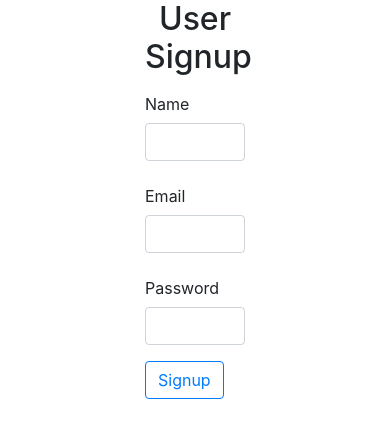
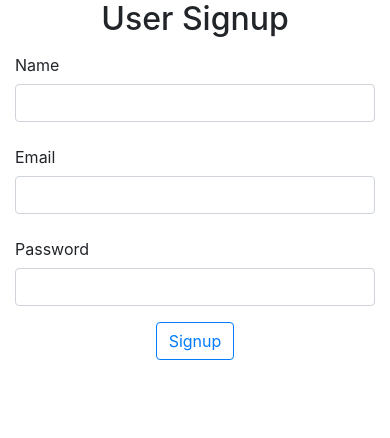
Before and after one commit to sARfY7/bookmyshow-clone, a Flask app: page /user/signup in a window 390 px wide. Shown: the part 56-494 px from the top of the page. Run offline with Flask 2, Linux system fonts and the light colour scheme; some libraries are stand-ins or nearby versions.

Commit message:
made responsive

```diff
--- a/bookmyshow/templates/login.html
+++ b/bookmyshow/templates/login.html
@@ -3,7 +3,7 @@
 <form action="" method="POST">
   <div class="container-fluid">
     <div class="row justify-content-center">
-      <div class="col-4">
+      <div class="col-12 col-md-4">
         {% with messages = get_flashed_messages(with_categories=true) %}
           {% if messages %}
             {% for category, message in messages %}
@@ -41,7 +41,7 @@
             {{ form.password(class="form-control") }}
           {% endif %}
         </div>
-        <div class="form-group">
+        <div class="form-group text-center">
           {{ form.submit(class="btn btn-outline-primary") }}
         </div>
       </div>
--- a/bookmyshow/templates/signup.html
+++ b/bookmyshow/templates/signup.html
@@ -3,7 +3,7 @@
 <form action="" method="POST">
   <div class="container-fluid">
     <div class="row justify-content-center">
-      <div class="col-4">
+      <div class="col-12 col-md-4">
         {% with messages = get_flashed_messages(with_categories=true) %}
           {% if messages %}
             {% for category, message in messages %}
@@ -54,7 +54,7 @@
             {{ form.password(class="form-control") }}
           {% endif %}
         </div>
-        <div class="form-group">
+        <div class="form-group text-center">
           {{ form.submit(class="btn btn-outline-primary") }}
         </div>
       </div>
--- a/bookmyshow/templates/theatre/signup.html
+++ b/bookmyshow/templates/theatre/signup.html
@@ -3,7 +3,7 @@
 <form action="" method="POST">
   <div class="container-fluid">
     <div class="row justify-content-center">
-      <div class="col-4">
+      <div class="col-12 col-md-4">
         {% with messages = get_flashed_messages(with_categories=true) %}
           {% if messages %}
             {% for category, message in messages %}
@@ -106,7 +106,7 @@
             {{ form.password(class="form-control") }}
           {% endif %}
         </div>
-        <div class="form-group">
+        <div class="form-group text-center">
           {{ form.submit(class="btn btn-outline-primary") }}
         </div>
       </div>
```
